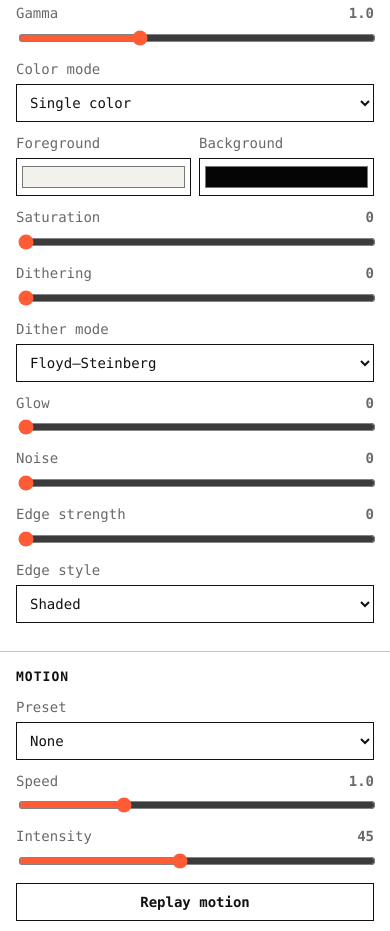
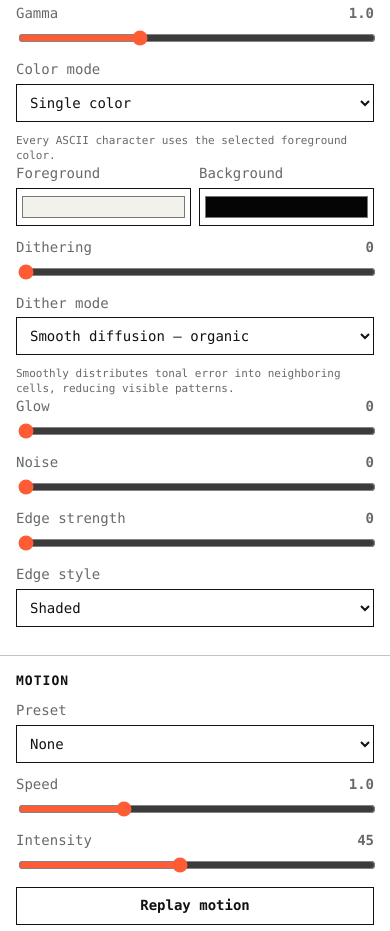
Before and after one commit to praffulkumar212/ASCII-Grid, a website: page poc-motion/index.html in a window 390 px wide. Shown: the part 1040-1971 px from the top of the page. Drawn offline with Linux system fonts and the light colour scheme.

Commit message:
poc: clarify color modes and strengthen ordered dither

```diff
--- a/poc-motion/index.html
+++ b/poc-motion/index.html
@@ -36,6 +36,7 @@
     button:hover { background:var(--accent); color:#111; }
     button:disabled { opacity:.45; cursor:not-allowed; }
     .row { display:grid; grid-template-columns:1fr 1fr; gap:8px; }
+    .row.single-visible > label:not(.hidden) { grid-column:1 / -1; }
     .compact { grid-template-columns:1fr 92px; align-items:end; }
     .compact label { margin-bottom:12px; }
     .hidden { display:none; }
@@ -86,10 +87,15 @@
         <label><span>Contrast <b id="contrastOut">60</b></span><input id="contrast" type="range" min="0" max="100" value="60"></label>
         <label><span>Gamma <b id="gammaOut">1.0</b></span><input id="gamma" type="range" min="0.5" max="2" value="1" step="0.05"></label>
         <label>Color mode<select id="colorMode"><option value="theme">Single color</option><option value="source">Source colors</option></select></label>
-        <div class="row"><label>Foreground<input id="fg" type="color" value="#f3f1eb"></label><label>Background<input id="bg" type="color" value="#050505"></label></div>
-        <label><span>Saturation <b id="saturationOut">0</b></span><input id="saturation" type="range" min="0" max="100" value="0"></label>
+        <p class="hint" id="colorModeHint">Every ASCII character uses the selected foreground color.</p>
+        <div class="row" id="colorRow"><label id="foregroundWrap">Foreground<input id="fg" type="color" value="#f3f1eb"></label><label>Background<input id="bg" type="color" value="#050505"></label></div>
+        <div id="sourceColorControls" class="hidden">
+          <label><span>Saturation <b id="saturationOut">0</b></span><input id="saturation" type="range" min="0" max="100" value="0"></label>
+          <div class="row compact"><label>Tint<input id="tint" type="color" value="#ff5c35"></label><label><span>Mix <b id="tintStrengthOut">0</b></span><input id="tintStrength" type="range" min="0" max="100" value="0"></label></div>
+        </div>
         <label><span>Dithering <b id="ditherOut">0</b></span><input id="dither" type="range" min="0" max="100" value="0"></label>
-        <label>Dither mode<select id="ditheringMode"><option value="fs">Floyd–Steinberg</option><option value="bayer">Bayer</option></select></label>
+        <label>Dither mode<select id="ditheringMode"><option value="fs">Smooth diffusion — organic</option><option value="bayer">Ordered grid — graphic</option></select></label>
+        <p class="hint" id="ditherHint">Smoothly distributes tonal error into neighboring cells, reducing visible patterns.</p>
         <label><span>Glow <b id="glowOut">0</b></span><input id="glow" type="range" min="0" max="100" value="0"></label>
         <label><span>Noise <b id="noiseOut">0</b></span><input id="noise" type="range" min="0" max="100" value="0"></label>
         <label><span>Edge strength <b id="edgeBlendOut">0</b></span><input id="edgeBlend" type="range" min="0" max="100" value="0"></label>
@@ -132,6 +138,7 @@
       $('densityOut').textContent=Math.max(0,Math.min(100,Math.round((number('cols')-40)/2)))+'%';
       $('contrastOut').textContent=value('contrast'); $('gammaOut').textContent=number('gamma').toFixed(2).replace(/0$/,'');
       $('saturationOut').textContent=value('saturation'); $('ditherOut').textContent=value('dither');
+      $('tintStrengthOut').textContent=value('tintStrength');
       $('glowOut').textContent=value('glow'); $('noiseOut').textContent=value('noise'); $('edgeBlendOut').textContent=value('edgeBlend');
       $('speedOut').textContent=number('speed').toFixed(1); $('intensityOut').textContent=value('intensity');
       $('radiusOut').textContent=value('radius')+'%'; $('strengthOut').textContent=value('strength');
@@ -140,10 +147,25 @@
 
     function debounce(fn,ms){let timer;return(...args)=>{clearTimeout(timer);timer=setTimeout(()=>fn(...args),ms);};}
     function selectedCharset(){return value('charset')==='custom'?(value('customCharset')||' '):value('charset');}
+    function updateColorModeUI(){
+      const source=value('colorMode')==='source';
+      $('foregroundWrap').classList.toggle('hidden',source);$('sourceColorControls').classList.toggle('hidden',!source);
+      $('colorRow').classList.toggle('single-visible',source);
+      $('fg').disabled=source;$('saturation').disabled=!source;$('tint').disabled=!source;$('tintStrength').disabled=!source;
+      $('colorModeHint').textContent=source
+        ? 'Character colors are sampled from the source image. Saturation and Tint modify those sampled colors.'
+        : 'Every ASCII character uses the selected foreground color.';
+    }
+    function updateDitherUI(){
+      $('ditherHint').textContent=value('ditheringMode')==='bayer'
+        ? 'Uses a stronger repeating threshold grid for a deliberately graphic, halftone-like texture.'
+        : 'Smoothly distributes tonal error into neighboring cells, reducing visible patterns.';
+    }
     function appearanceOptions(){
       const noise=number('noise');
       return {preset:value('preset'),cols:number('cols'),charset:selectedCharset(),contrast:number('contrast'),gamma:number('gamma'),
-        colorMode:value('colorMode'),fg:value('fg'),bg:value('bg'),saturation:number('saturation'),dither:number('dither')/100,
+        colorMode:value('colorMode'),fg:value('fg'),bg:value('bg'),themeBlend:number('tintStrength'),saturation:number('saturation'),
+        dither:(number('dither')/100)*(value('ditheringMode')==='bayer'?1.8:1),
         ditheringMode:value('ditheringMode'),glow:number('glow'),noise,animSpeed:noise?45:0,edgeBlend:number('edgeBlend')/100,
         edgeStyle:value('edgeStyle'),renderMode:'canvas'};
     }
@@ -155,9 +177,10 @@
       else{$('charset').value='custom';$('customCharset').value=charset;$('customCharsetWrap').classList.remove('hidden');}
       $('contrast').value=p.contrast!=null?p.contrast:50;$('gamma').value=p.gamma!=null?p.gamma:1;
       $('colorMode').value=p.colorMode||'theme';$('fg').value=p.fg||'#f3f1eb';$('bg').value=p.bg||'#050505';
+      $('tint').value=p.fg||'#ff5c35';$('tintStrength').value=p.themeBlend||0;
       $('saturation').value=p.saturation!=null?p.saturation:100;$('dither').value=Math.round((p.dither||0)*100);
       $('ditheringMode').value=p.ditheringMode||'fs';$('glow').value=p.glow||0;$('noise').value=p.noise||0;
-      $('edgeBlend').value=Math.round((p.edgeBlend||0)*100);$('edgeStyle').value=p.edgeStyle||'shade';updateLabels();
+      $('edgeBlend').value=Math.round((p.edgeBlend||0)*100);$('edgeStyle').value=p.edgeStyle||'shade';updateLabels();updateColorModeUI();updateDitherUI();
     }
 
     function hash(i,seed=1337){let x=(i+seed)|0;x=Math.imul(x^(x>>>16),0x45d9f3b);x=Math.imul(x^(x>>>16),0x45d9f3b);return ((x^(x>>>16))>>>0)/4294967295;}
@@ -169,7 +192,7 @@
       $('status').textContent='Rendering source…';
       if(state.engine)state.engine.destroy();
       sourceEl.textContent='';
-      sourceEl.style.color=value('fg');
+      sourceEl.style.color=value('colorMode')==='source'?value('tint'):value('fg');
       state.engine=new ASCIIEngine(sourceEl,Object.assign({src:state.url,alt:'Motion POC source',fitMode:'fixed',hoverEffect:null,entrance:null},appearanceOptions()));
       await state.engine.render(state.url);
       state.ready=true;frame.classList.add('has-source');fitCanvas();
@@ -179,7 +202,7 @@
 
     async function updateAppearance(){
       if(!state.engine||!state.url)return;
-      $('status').textContent='Updating appearance…';sourceEl.style.color=value('fg');
+      $('status').textContent='Updating appearance…';sourceEl.style.color=value('colorMode')==='source'?value('tint'):value('fg');
       await state.engine.update(appearanceOptions());fitCanvas();$('status').textContent='Ready';
     }
     const scheduleAppearance=debounce(()=>updateAppearance().catch(err=>{$('status').textContent='Update failed';console.error(err);}),90);
@@ -194,8 +217,10 @@
     $('cols').addEventListener('input',()=>{$('density').value=Math.max(0,Math.min(100,Math.round((number('cols')-40)/2)));updateLabels();scheduleAppearance();});
     $('charset').addEventListener('change',()=>{$('customCharsetWrap').classList.toggle('hidden',value('charset')!=='custom');scheduleAppearance();});
     $('customCharset').addEventListener('input',scheduleAppearance);
-    ['contrast','gamma','fg','bg','saturation','dither','glow','noise','edgeBlend'].forEach(id=>$(id).addEventListener('input',scheduleAppearance));
-    ['colorMode','ditheringMode','edgeStyle'].forEach(id=>$(id).addEventListener('change',scheduleAppearance));
+    ['contrast','gamma','fg','bg','saturation','tint','tintStrength','dither','glow','noise','edgeBlend'].forEach(id=>$(id).addEventListener('input',scheduleAppearance));
+    $('colorMode').addEventListener('change',()=>{updateColorModeUI();scheduleAppearance();});
+    $('ditheringMode').addEventListener('change',()=>{updateDitherUI();scheduleAppearance();});
+    $('edgeStyle').addEventListener('change',scheduleAppearance);
     $('motion').addEventListener('change',()=>{state.start=performance.now();});
     $('replay').addEventListener('click',()=>{state.start=performance.now();});
     syncAppearanceFromPreset();
```
Also changed, not shown: POC-PLAN.md (+8 -0 lines).
